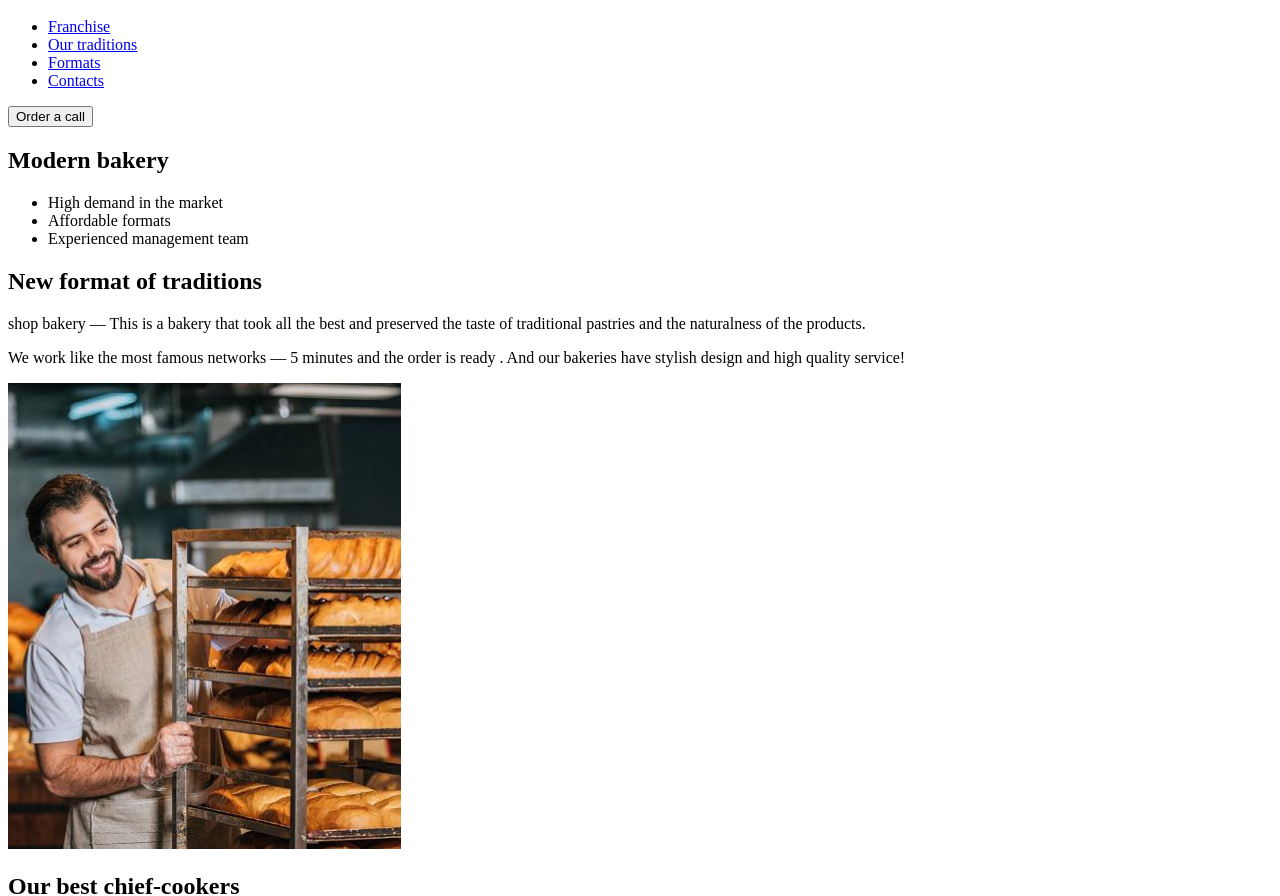
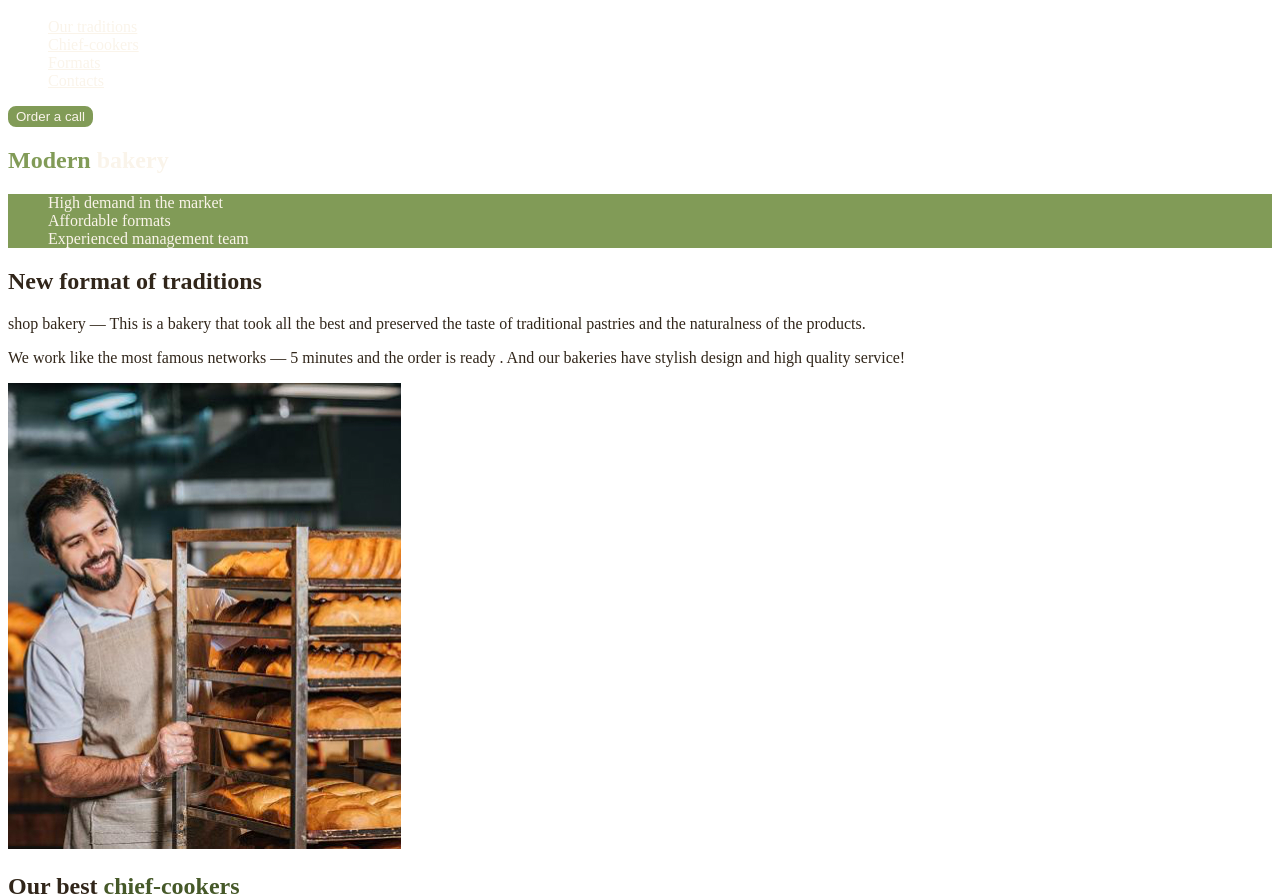
Before and after one commit to serhiidiachenko04/genius-frontend, a plain HTML site: page index.html in a window 1280 px wide. Shown: the part 56-952 px from the top of the page. Drawn offline with Linux system fonts and the light colour scheme.

Commit message:
Added some styles

```diff
--- /dev/null
+++ b/css/styles.css
@@ -0,0 +1,52 @@
+:root {
+  --color-brand-light: #819B57;
+  --color-brand-dark: #465929;
+  --color-primary-dark: #31261A;
+  --color-primary-light: #FAF4EA;
+}
+
+body {
+  color: var(--color-primary-dark);
+}
+
+ul {
+  list-style-type: none;
+}
+
+.button {
+  color: var(--color-primary-light);
+  background-color: var(--color-brand-light);
+  border: 2px solid var(--color-brand-light);
+  border-radius: 8px;
+  cursor: pointer;
+}
+
+.button:hover {
+  background-color: transparent;
+  color: var(--color-brand-light);
+}
+
+.link {
+  color: var(--color-primary-light);
+}
+
+.link:hover {
+  color: var(--color-brand-light);
+}
+
+.hero-title {
+  color: var(--color-primary-light);
+}
+
+.hero-title .accent {
+  color: var(--color-brand-light);
+}
+
+.advantages-list {
+  background-color: var(--color-brand-light);
+  color: var(--color-primary-light);
+}
+
+.section-title .accent{
+  color: var(--color-brand-dark);
+}
--- a/index.html
+++ b/index.html
@@ -1,16 +1,9 @@
-<!-- Userful links -->
-<!--
-Random images:
-https://picsum.photos/
-
-Check if a tag can be included in another tag
-https://caninclude.onrender.com/
- -->
 <!DOCTYPE html>
 <html lang="en">
   <head>
     <meta charset="UTF-8" />
     <meta name="viewport" content="width=device-width, initial-scale=1.0" />
+    <link rel="stylesheet" href="./css/styles.css" />
     <title>Modern bakery</title>
   </head>
   <body>
@@ -21,30 +14,32 @@ https://caninclude.onrender.com/
           <img src="./images/logo.svg" alt="Modern bakery logo" />
         </a>
         <ul>
-          <li><a href="#">Franchise</a></li>
-          <li><a href="#">Our traditions</a></li>
-          <li><a href="#">Formats</a></li>
-          <li><a href="#">Contacts</a></li>
+          <li><a class="link" href="#traditions-section">Our traditions</a></li>
+          <li>
+            <a class="link" href="#chief-cookers-section">Chief-cookers</a>
+          </li>
+          <li><a class="link" href="#formats-section">Formats</a></li>
+          <li><a class="link" href="#contacts-section">Contacts</a></li>
         </ul>
       </nav>
       <!-- ask for call -->
-      <button type="button">Order a call</button>
+      <button class="button" type="button">Order a call</button>
     </header>
     <main>
       <!-- Section alwasy must have a header -->
       <section>
         <!-- Modern bakery -->
         <!-- h1 header must be only one on the page-->
-        <h1>Modern bakery</h1>
+        <h1 class="hero-title"><span class="accent">Modern</span> bakery</h1>
       </section>
-      <section>
+      <section id="traditions-section">
         <!-- New format of traditions -->
-        <ul>
+        <ul class="advantages-list">
           <li>High demand in the market</li>
           <li>Affordable formats</li>
           <li>Experienced management team</li>
         </ul>
-        <h2>New format of traditions</h2>
+        <h2 class="section-title">New format of traditions</h2>
         <p>
           <span> shop bakery </span>
           — This is a bakery that took all the best and preserved the taste of
@@ -60,9 +55,11 @@ https://caninclude.onrender.com/
           alt="Baker man looking at the bread and smiling"
         />
       </section>
-      <section>
+      <section id="chief-cookers-section">
         <!-- Our best chief-cookers -->
-        <h2>Our best chief-cookers</h2>
+        <h2 class="section-title">
+          Our best <span class="accent">chief-cookers</span>
+        </h2>
         <ul>
           <li>
             <article>
@@ -88,9 +85,9 @@ https://caninclude.onrender.com/
           </li>
         </ul>
       </section>
-      <section>
+      <section id="formats-section">
         <!-- Formats -->
-        <h2>Formats</h2>
+        <h2 class="section-title">Formats</h2>
         <ul>
           <li>
             <article>
@@ -109,9 +106,17 @@ https://caninclude.onrender.com/
           </li>
         </ul>
       </section>
-      <section>
+      <section id="contacts-section">
         <!-- Join the bakery network-->
-        <h2>Join the bakery network</h2>
+        <h2 class="section-title">Join the bakery network</h2>
+        <iframe
+          src="https://www.google.com/maps/embed?pb=!1m18!1m12!1m3!1d2816.4914277619655!2d30.51337537665566!3d50.42633758909959!2m3!1f0!2f0!3f0!3m2!1i1024!2i768!4f13.1!3m3!1m2!1s0x40d4cf3ea59063c9%3A0x4410d93e5adaeb92!2sVelyka%20Vasylkivska%20St%2C%20100%2C%20Kyiv%2C%2003150!5e1!3m2!1sen!2sua!4v1761940724608!5m2!1sen!2sua"
+          width="600"
+          height="600"
+          allowfullscreen=""
+          loading="lazy"
+          referrerpolicy="no-referrer-when-downgrade"
+        ></iframe>
       </section>
     </main>
     <footer>
@@ -120,10 +125,10 @@ https://caninclude.onrender.com/
       </a>
       <nav>
         <ul>
-          <li><a href="#">Franchise</a></li>
-          <li><a href="#">Our traditions</a></li>
-          <li><a href="#">Formats</a></li>
-          <li><a href="#">Contacts</a></li>
+          <li><a href="#traditions-section">Our traditions</a></li>
+          <li><a href="#chief-cookers-section">Chief-cookers</a></li>
+          <li><a href="#formats-section">Formats</a></li>
+          <li><a href="#contacts-section">Contacts</a></li>
         </ul>
       </nav>
       <address>
@@ -147,7 +152,7 @@ https://caninclude.onrender.com/
       </a>
       <a href="#" target="_blank">Privacy Policy</a>
       <!-- copyright -->
-      <p>© copyright 2025 All data reserved</p>
+      <p>&copy; copyright 2025 All data reserved</p>
     </footer>
   </body>
 </html>
```
Also changed, not shown: 1 other file.
